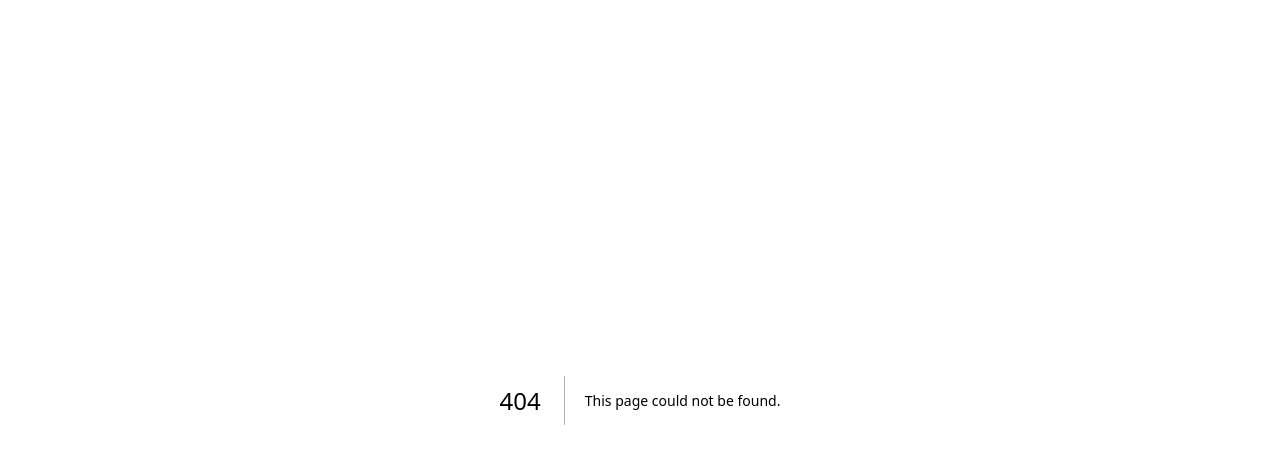
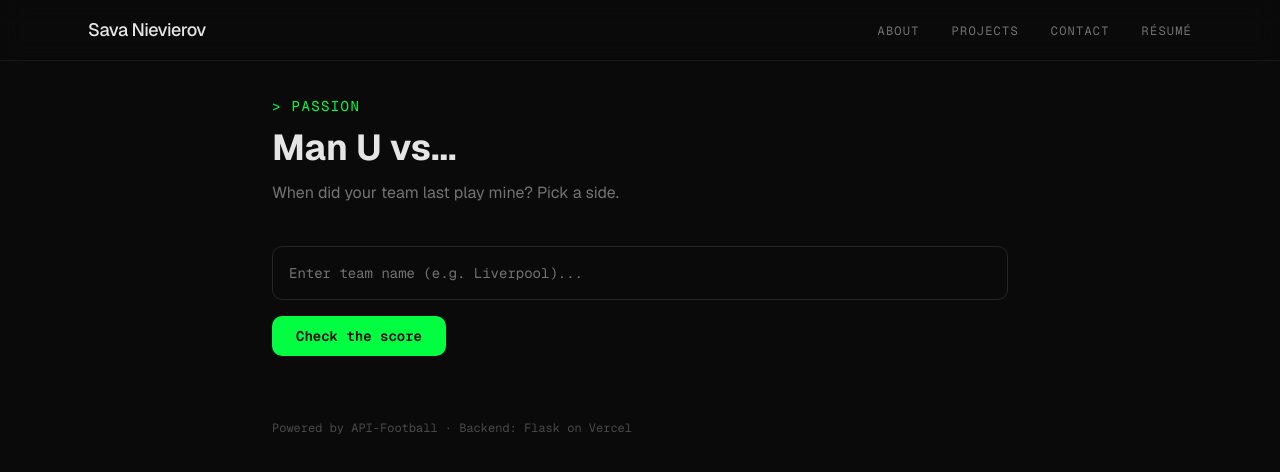
Before and after one commit to Savel2/portfolio, a Next.js app: page /man-u in a window 1280 px wide. Before the commit this address had no page. Shown: the top 472 px of the page. Built offline with nearby package versions, Linux system fonts and the light colour scheme.

Commit message:
Updated links and buttons

```diff
--- /dev/null
+++ b/app/api/football/route.ts
@@ -0,0 +1,54 @@
+const FLASK_URL = 'https://flask-web-port.vercel.app/get_football_score'
+
+export async function POST(request: Request) {
+  let body: unknown
+  try {
+    body = await request.json()
+  } catch {
+    return Response.json({ error: 'Bad request' }, { status: 400 })
+  }
+
+  if (
+    !body ||
+    typeof body !== 'object' ||
+    !('teamName' in body) ||
+    typeof (body as Record<string, unknown>).teamName !== 'string' ||
+    !(body as Record<string, string>).teamName.trim()
+  ) {
+    return Response.json({ error: 'Missing teamName' }, { status: 400 })
+  }
+
+  const teamName = (body as Record<string, string>).teamName.trim()
+
+  try {
+    const controller = new AbortController()
+    const timeout = setTimeout(() => controller.abort(), 10_000)
+
+    let flaskRes: Response
+    try {
+      flaskRes = await fetch(FLASK_URL, {
+        method: 'POST',
+        headers: { 'Content-Type': 'application/json' },
+        body: JSON.stringify({ team_name: teamName }),
+        signal: controller.signal,
+      })
+    } finally {
+      clearTimeout(timeout)
+    }
+
+    if (!flaskRes.ok) {
+      return Response.json(
+        { error: 'Unable to retrieve score right now.' },
+        { status: 502 }
+      )
+    }
+
+    const data = await flaskRes.json()
+    return Response.json(data)
+  } catch {
+    return Response.json(
+      { error: 'Unable to retrieve score right now.' },
+      { status: 502 }
+    )
+  }
+}
--- /dev/null
+++ b/app/man-u/page.tsx
@@ -0,0 +1,134 @@
+'use client'
+
+import { useState } from 'react'
+import { motion, AnimatePresence } from 'framer-motion'
+import { Navigation } from '@/components/navigation'
+
+export default function ManUPage() {
+  const [teamName, setTeamName] = useState('')
+  const [result, setResult] = useState<string | null>(null)
+  const [error, setError] = useState<string | null>(null)
+  const [isLoading, setIsLoading] = useState(false)
+
+  async function handleSubmit(e: React.FormEvent) {
+    e.preventDefault()
+    const name = teamName.trim()
+    if (!name) return
+
+    setIsLoading(true)
+    setResult(null)
+    setError(null)
+
+    try {
+      const res = await fetch('/api/football', {
+        method: 'POST',
+        headers: { 'Content-Type': 'application/json' },
+        body: JSON.stringify({ teamName: name }),
+      })
+
+      const data: { result?: string; noresult?: string; error?: string } =
+        await res.json()
+
+      if (!res.ok || data.error) {
+        setError(data.error ?? 'Unable to retrieve score right now.')
+      } else if (data.result) {
+        setResult(data.result)
+      } else if (data.noresult) {
+        setResult(data.noresult)
+      } else {
+        setError('No data returned.')
+      }
+    } catch {
+      setError('Unable to retrieve score right now.')
+    } finally {
+      setIsLoading(false)
+    }
+  }
+
+  return (
+    <main className="min-h-screen bg-background text-foreground">
+      <Navigation />
+
+      <div className="pt-24 pb-16 px-4 max-w-3xl mx-auto">
+        {/* Hero */}
+        <motion.div
+          initial={{ opacity: 0, y: 20 }}
+          animate={{ opacity: 1, y: 0 }}
+          transition={{ duration: 0.5 }}
+          className="mb-10"
+        >
+          <p className="font-mono text-[var(--color-accent,#00ff41)] text-sm mb-3 tracking-widest uppercase">
+            &gt; PASSION
+          </p>
+          <h1 className="text-3xl md:text-4xl font-bold mb-3">Man U vs...</h1>
+          <p className="text-muted-foreground text-base leading-relaxed">
+            When did your team last play mine? Pick a side.
+          </p>
+        </motion.div>
+
+        {/* Form */}
+        <motion.form
+          onSubmit={handleSubmit}
+          initial={{ opacity: 0 }}
+          animate={{ opacity: 1 }}
+          transition={{ duration: 0.5, delay: 0.1 }}
+          className="flex flex-col gap-4"
+        >
+          <input
+            type="text"
+            value={teamName}
+            onChange={(e) => setTeamName(e.target.value)}
+            placeholder="Enter team name (e.g. Liverpool)..."
+            className="w-full rounded-lg border border-border bg-card text-foreground font-mono text-sm p-4 placeholder:text-muted-foreground focus:outline-none focus:ring-2 focus:ring-[var(--color-accent,#00ff41)] focus:ring-opacity-50"
+            required
+          />
+          <button
+            type="submit"
+            disabled={isLoading}
+            className="self-start px-6 py-2.5 rounded-lg font-mono text-sm font-semibold bg-[var(--color-accent,#00ff41)] text-black hover:opacity-90 transition-opacity disabled:opacity-40"
+          >
+            {isLoading ? 'Checking...' : 'Check the score'}
+          </button>
+        </motion.form>
+
+        {/* Result area */}
+        <AnimatePresence>
+          {(result || error) && (
+            <motion.div
+              key={result ?? error}
+              initial={{ opacity: 0, y: 12 }}
+              animate={{ opacity: 1, y: 0 }}
+              exit={{ opacity: 0 }}
+              transition={{ duration: 0.35 }}
+              className="mt-8"
+            >
+              <div
+                className={`rounded-lg border font-mono text-sm p-5 leading-relaxed ${
+                  error
+                    ? 'border-red-900/50 bg-red-950/20 text-red-400'
+                    : 'border-border bg-card text-[#d4d4d4]'
+                }`}
+              >
+                {error ? (
+                  <span>{error}</span>
+                ) : (
+                  <span>
+                    <span className="text-[var(--color-accent,#00ff41)] mr-1 select-none">
+                      &gt;{' '}
+                    </span>
+                    {result}
+                  </span>
+                )}
+              </div>
+            </motion.div>
+          )}
+        </AnimatePresence>
+
+        {/* Footnote */}
+        <p className="mt-16 text-xs text-muted-foreground font-mono opacity-60">
+          Powered by API-Football · Backend: Flask on Vercel
+        </p>
+      </div>
+    </main>
+  )
+}
--- a/components/contact.tsx
+++ b/components/contact.tsx
@@ -3,9 +3,9 @@
 import { motion } from "framer-motion"
 
 const socialLinks = [
-  { label: "Email", href: "mailto:hello@example.com" },
-  { label: "LinkedIn", href: "https://linkedin.com" },
-  { label: "GitHub", href: "https://github.com" },
+  { label: "Email", href: "mailto:saveliy2105@gmail.com" },
+  { label: "LinkedIn", href: "https://www.linkedin.com/in/savnev/", external: true },
+  { label: "GitHub", href: "https://github.com/Savel2/portfolio", external: true },
 ]
 
 export function ContactSection() {
@@ -31,7 +31,9 @@ export function ContactSection() {
           </p>
 
           <motion.a
-            href="#"
+            href="https://calendar.app.google/78mAh6aSNL54JqD19"
+            target="_blank"
+            rel="noopener noreferrer"
             initial={{ opacity: 0, scale: 0.95 }}
             whileInView={{ opacity: 1, scale: 1 }}
             transition={{ duration: 0.4, delay: 0.2 }}
@@ -53,6 +55,7 @@ export function ContactSection() {
                 <a
                   href={link.href}
                   className="transition-colors hover:text-primary"
+                  {...('external' in link ? { target: "_blank", rel: "noopener noreferrer" } : {})}
                 >
                   {link.label}
                 </a>
--- a/components/hero.tsx
+++ b/components/hero.tsx
@@ -51,17 +51,21 @@ export function Hero() {
           style={{ animationDelay: "0.7s", animationFillMode: "forwards" }}
         >
           <Button
+            asChild
             size="lg"
             className="bg-primary text-primary-foreground hover:bg-primary/90 hover:shadow-[0_0_20px_rgba(0,255,65,0.3)] transition-all duration-300 font-medium px-8"
           >
-            Book a 15-min intro call
+            <a href="https://calendar.app.google/78mAh6aSNL54JqD19" target="_blank" rel="noopener noreferrer">
+              Book a 15-min intro call
+            </a>
           </Button>
           <Button
+            asChild
             variant="outline"
             size="lg"
             className="border-primary text-primary hover:bg-primary/10 hover:shadow-[0_0_20px_rgba(0,255,65,0.15)] transition-all duration-300 font-medium px-8"
           >
-            See my work
+            <a href="#projects">See my work</a>
           </Button>
         </div>
       </div>
--- a/components/projects.tsx
+++ b/components/projects.tsx
@@ -7,19 +7,22 @@ const projects = [
     tag: "AI · API",
     title: "Football Fixtures API",
     description: "Live head-to-head match data, built with Python + API-Football.",
-    link: "#",
+    link: "/man-u",
+    external: false,
   },
   {
     tag: "AI · Demo",
     title: "JD-Fit Analyser",
     description: "AI demo: paste a job description, get instant fit analysis.",
     link: "/fit",
+    external: false,
   },
   {
     tag: "Meta · Portfolio",
     title: "This Site",
     description: "Vibe-coded portfolio. Built in a weekend with v0, Claude Code, and Vercel.",
-    link: "#",
+    link: "https://github.com/Savel2/portfolio",
+    external: true,
   },
 ]
 
@@ -46,6 +49,7 @@ export function ProjectsSection() {
             <motion.a
               key={project.title}
               href={project.link}
+              {...(project.external ? { target: "_blank", rel: "noopener noreferrer" } : {})}
               initial={{ opacity: 0, y: 20 }}
               whileInView={{ opacity: 1, y: 0 }}
               transition={{ duration: 0.5, delay: index * 0.1 }}
```
